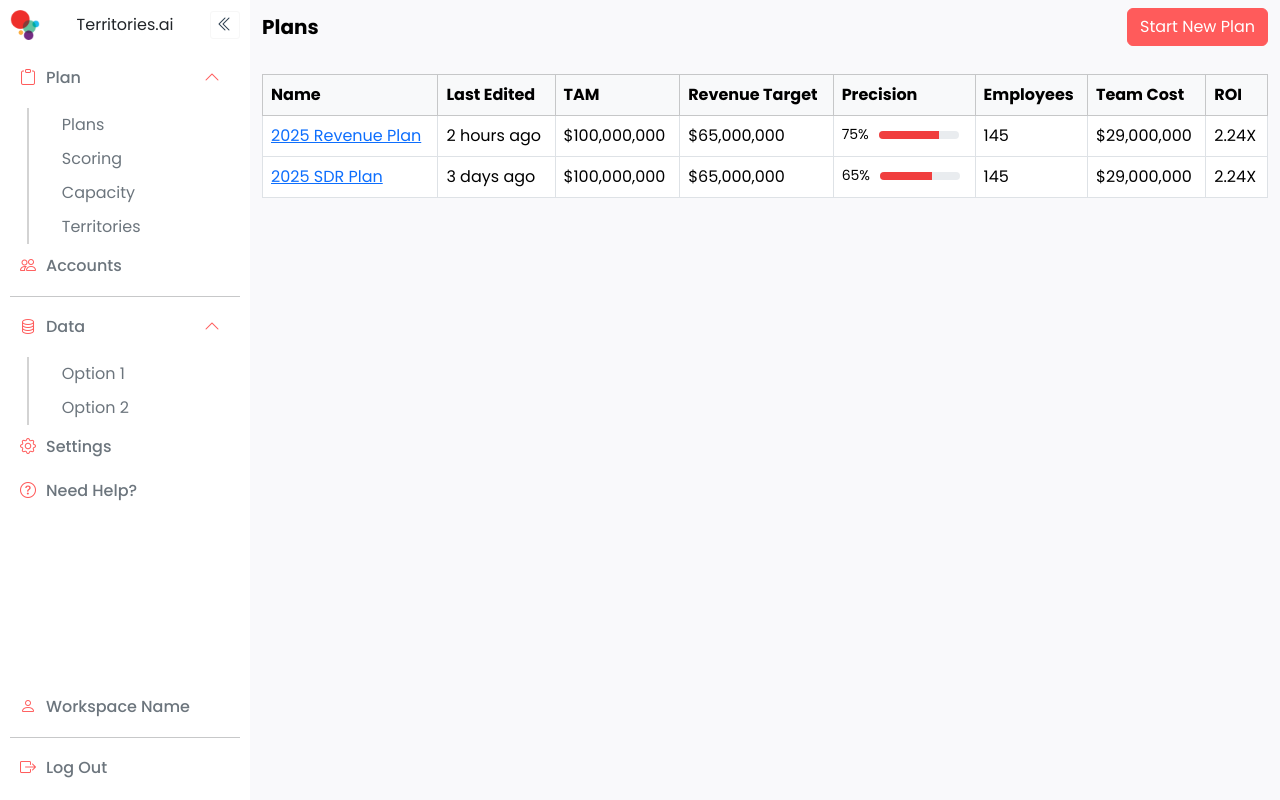
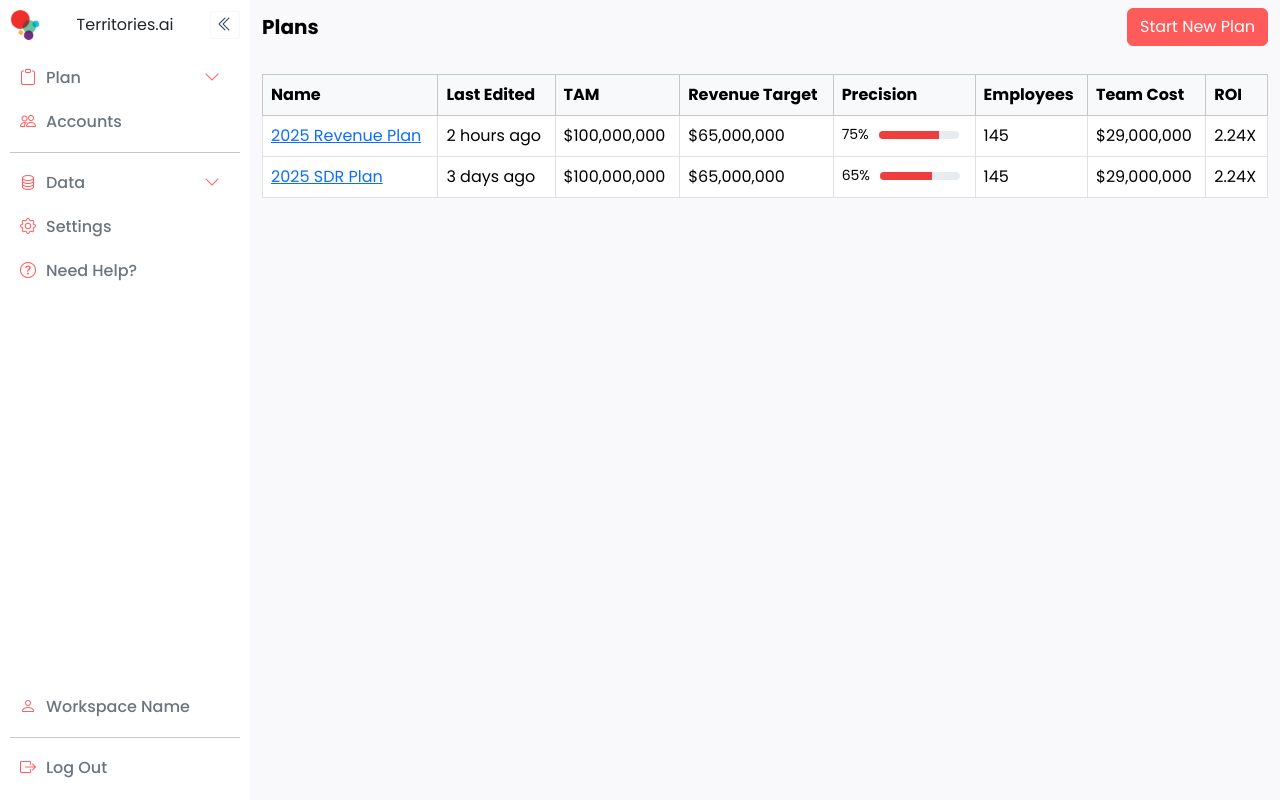
Before and after one commit to matoslucas/territories-app, a Vue app: page / in a window 1280 px wide. Built offline with nearby package versions, Linux system fonts and the light colour scheme.

Commit message:
Update isCollapsed

```diff
--- a/src/components/SidebarItem.vue
+++ b/src/components/SidebarItem.vue
@@ -1,5 +1,5 @@
 <script setup>
-import { ref } from 'vue';
+import { ref, watch } from "vue";
 
 // Define props excluding isCollapsed
 const props = defineProps({
@@ -14,15 +14,26 @@ const props = defineProps({
 const emit = defineEmits(["toggle", "setActiveSubmenu"]);
 
 // Define internal isCollapsed state
-const isCollapsed = ref(false);
+const isCollapsed = ref(true); // Initially collapsed
 
 // Function to toggle isCollapsed state
 const toggleCollapse = () => {
   isCollapsed.value = !isCollapsed.value;
 };
 
+// Watch for changes in isActive prop to auto-expand when active
+watch(
+  () => props.isActive,
+  (newValue) => {
+
+    if (newValue) {
+      isCollapsed.value = !isCollapsed.value; // Expand when active
+    }
+    // Do nothing when inactive (keep the current collapsed/expanded state)
+  }
+);
+
 const toggleMenu = () => {
-
   emit("toggle");
 };
 
@@ -33,16 +44,11 @@ const setActiveSubmenu = (submenu) => {
 
 <template>
   <li class="nav-item">
-    <a
-      href="#"
-      class="nav-link"
-
-      :class="{ active: isActive }"
-    >
-      <i :class="icon"></i>
+    <a href="#" class="nav-link" :class="{ active: isActive }">
+      <i @click="toggleMenu" :class="icon"></i>
       <span @click="toggleMenu">{{ title }}</span>
       <i
-      @click="toggleCollapse"
+        @click="toggleCollapse"
         v-if="hasSubmenu"
         class="bi"
         :class="!isCollapsed ? 'bi-chevron-up' : 'bi-chevron-down'"
@@ -110,7 +116,6 @@ const setActiveSubmenu = (submenu) => {
   position: relative;
   font-weight: 400;
   padding-left: 15px;
-  /* Create space for vertical line */
   width: 100%;
   text-align: left;
 }
@@ -123,7 +128,6 @@ const setActiveSubmenu = (submenu) => {
   height: 100%;
   width: 2px;
   background-color: #d3d3d3;
-  /* Grey for inactive state */
   transition: background-color 0.3s ease;
 }
 
@@ -133,7 +137,6 @@ const setActiveSubmenu = (submenu) => {
 
 .submenu-active .submenu-link::before {
   background-color: #ff6666;
-  /* Red for active state */
 }
 
 .submenu-active .submenu-link {
```
